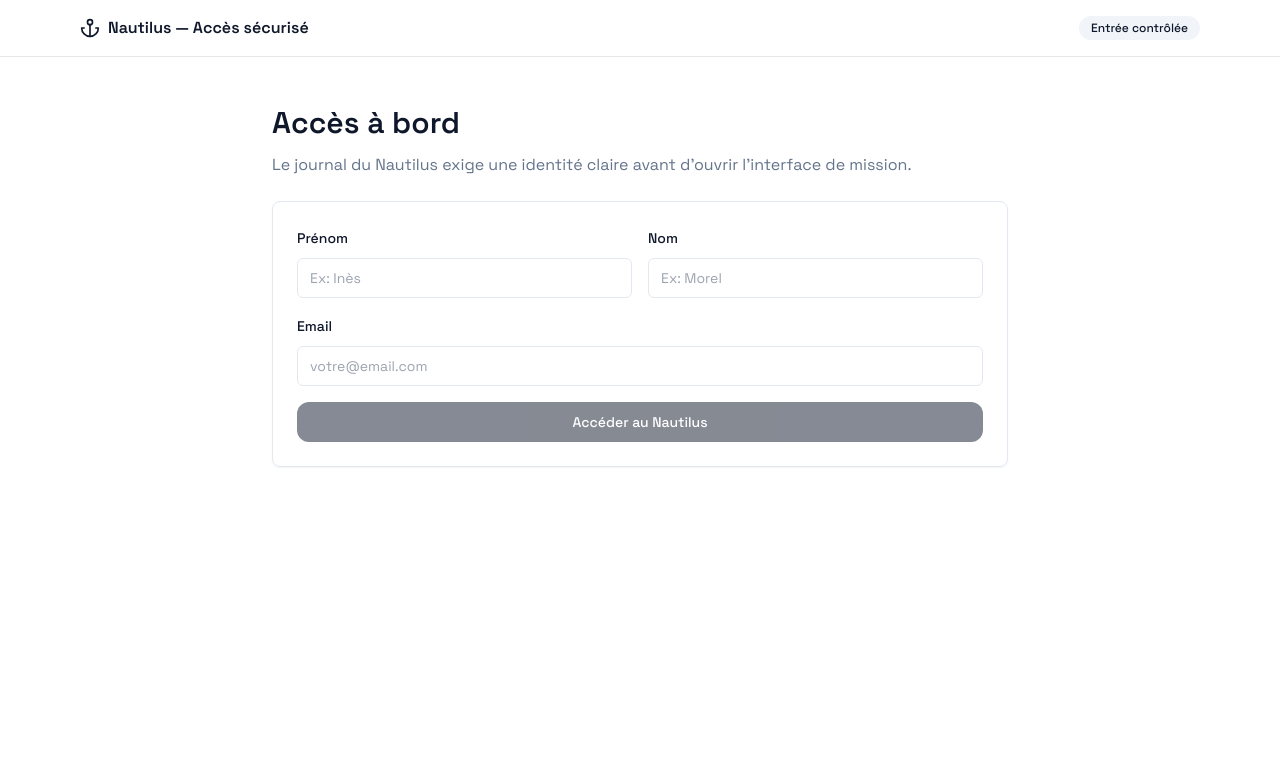
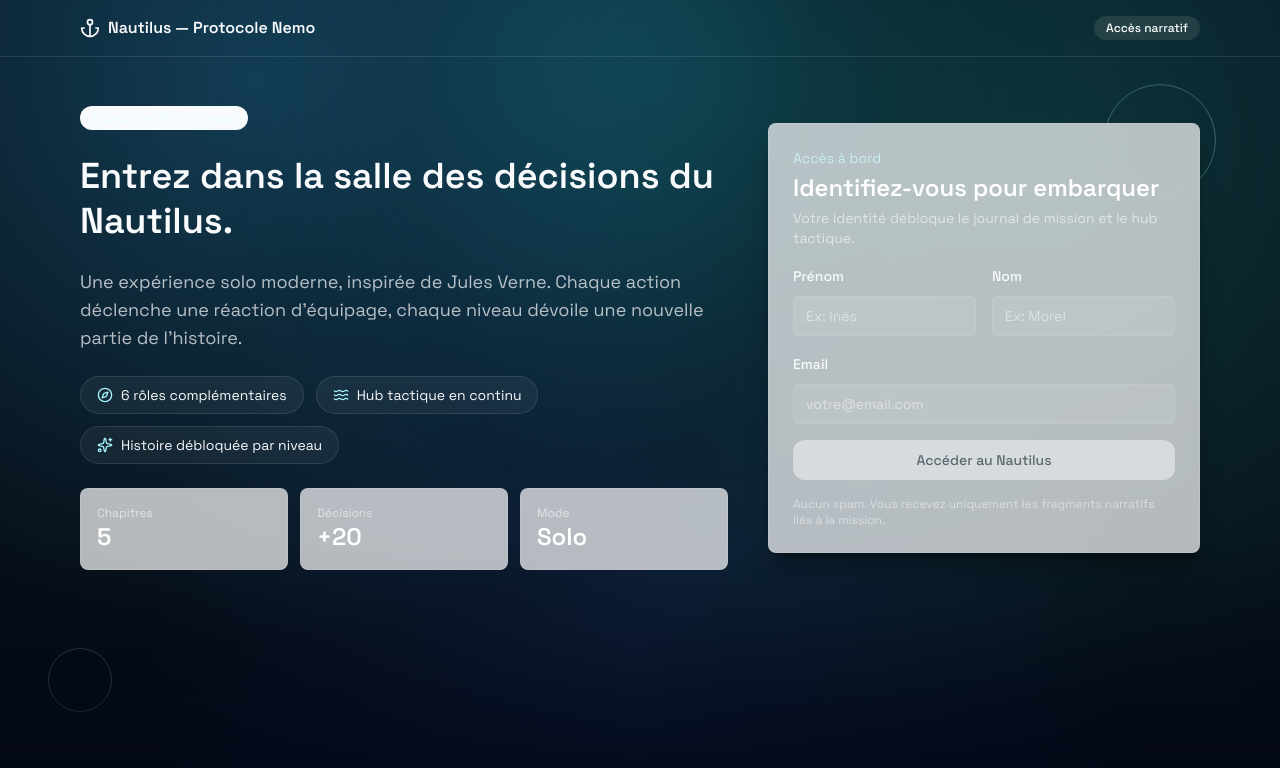
Before and after one commit to Gard0n/Nautilus, a React (Vite) app: page / in a window 1280 px wide. Shown: the top 768 px of the page. Built offline with nearby package versions, Linux system fonts and the light colour scheme.

Commit message:
Ocean landing access gate

```diff
--- a/src/CapitaineNemoGame.jsx
+++ b/src/CapitaineNemoGame.jsx
@@ -356,14 +356,18 @@ const getInitialUnlocked = () =>
 function RoleCard({ role, active, onSelect }) {
   const Icon = role.icon;
   return (
-    <Card className={`rounded-xl border ${active ? "border-foreground" : "border-border"}`}>
+    <Card
+      className={`rounded-xl border ${
+        active ? "border-cyan-200/60" : "border-white/10"
+      } bg-white/5 text-white`}
+    >
       <CardContent className="p-4 space-y-2">
         <div className="flex items-center gap-2">
           <Icon className="h-4 w-4" />
           <span className="font-medium">{role.name}</span>
         </div>
-        <p className="text-sm text-muted-foreground">{role.tagline}</p>
-        <Badge variant="secondary" className="rounded-full">
+        <p className="text-sm text-white/70">{role.tagline}</p>
+        <Badge variant="secondary" className="rounded-full bg-white/10 text-white">
           {role.perk}
         </Badge>
         <Button onClick={() => onSelect(role)} className="w-full rounded-xl">
@@ -398,32 +402,92 @@ function AccessGate({ onSubmit }) {
     email.includes(".");
 
   return (
-    <div className="min-h-screen bg-background">
-      <div className="border-b">
+    <div className="min-h-screen ocean-skin ocean-bg text-foreground relative overflow-hidden">
+      <div className="pointer-events-none absolute inset-0">
+        <div className="absolute -top-32 left-1/2 h-96 w-96 -translate-x-1/2 rounded-full bg-cyan-400/20 blur-[120px]" />
+        <div className="absolute top-24 right-16 h-28 w-28 rounded-full border border-cyan-200/30 float-slow" />
+        <div className="absolute bottom-20 left-12 h-16 w-16 rounded-full border border-teal-200/30 float-slower" />
+        <div className="absolute inset-x-0 bottom-0 h-64 bg-gradient-to-t from-slate-950/80 to-transparent" />
+      </div>
+
+      <div className="relative">
+        <div className="border-b border-white/10">
           <div className="mx-auto max-w-6xl flex items-center justify-between px-4 py-4">
             <div className="flex items-center gap-2">
               <Anchor className="h-5 w-5" />
-            <span className="font-semibold">Nautilus — Accès sécurisé</span>
+              <span className="font-semibold">Nautilus — Protocole Nemo</span>
             </div>
-          <Badge variant="secondary" className="rounded-full">
-            Entrée contrôlée
+            <Badge variant="secondary" className="rounded-full bg-white/10 text-white">
+              Accès narratif
             </Badge>
           </div>
         </div>
 
-      <section className="mx-auto max-w-3xl px-4 py-12 space-y-6">
-        <div className="space-y-3">
-          <h1 className="text-3xl font-semibold">
-            Accès à bord
+        <section className="mx-auto max-w-6xl px-4 py-12">
+          <div className="grid gap-10 lg:grid-cols-[1.2fr,0.8fr] items-center">
+            <div className="space-y-6">
+              <Badge className="rounded-full bg-cyan-200/20 text-cyan-50">
+                Expédition 20 000 lieues
+              </Badge>
+              <h1 className="text-4xl font-semibold leading-tight">
+                Entrez dans la salle des décisions du Nautilus.
               </h1>
-          <p className="text-muted-foreground">
-            Le journal du Nautilus exige une identité claire avant d'ouvrir
-            l'interface de mission.
+              <p className="text-lg text-white/70">
+                Une expérience solo moderne, inspirée de Jules Verne. Chaque
+                action déclenche une réaction d'équipage, chaque niveau dévoile
+                une nouvelle partie de l'histoire.
+              </p>
+
+              <div className="flex flex-wrap gap-3">
+                <div className="flex items-center gap-2 rounded-full border border-white/10 bg-white/5 px-4 py-2 text-sm">
+                  <Compass className="h-4 w-4 text-cyan-200" />
+                  6 rôles complémentaires
+                </div>
+                <div className="flex items-center gap-2 rounded-full border border-white/10 bg-white/5 px-4 py-2 text-sm">
+                  <Waves className="h-4 w-4 text-cyan-200" />
+                  Hub tactique en continu
+                </div>
+                <div className="flex items-center gap-2 rounded-full border border-white/10 bg-white/5 px-4 py-2 text-sm">
+                  <Sparkles className="h-4 w-4 text-cyan-200" />
+                  Histoire débloquée par niveau
+                </div>
+              </div>
+
+              <div className="grid gap-3 sm:grid-cols-3">
+                <Card className="rounded-2xl border-white/10 bg-white/5 text-white">
+                  <CardContent className="p-4">
+                    <p className="text-xs text-white/60">Chapitres</p>
+                    <p className="text-2xl font-semibold">5</p>
+                  </CardContent>
+                </Card>
+                <Card className="rounded-2xl border-white/10 bg-white/5 text-white">
+                  <CardContent className="p-4">
+                    <p className="text-xs text-white/60">Décisions</p>
+                    <p className="text-2xl font-semibold">+20</p>
+                  </CardContent>
+                </Card>
+                <Card className="rounded-2xl border-white/10 bg-white/5 text-white">
+                  <CardContent className="p-4">
+                    <p className="text-xs text-white/60">Mode</p>
+                    <p className="text-2xl font-semibold">Solo</p>
+                  </CardContent>
+                </Card>
+              </div>
+            </div>
+
+            <Card className="rounded-3xl border-white/10 bg-white/10 text-white shadow-xl shadow-black/30 backdrop-blur">
+              <CardContent className="p-6 space-y-4">
+                <div className="space-y-1">
+                  <p className="text-sm text-cyan-100/80">Accès à bord</p>
+                  <h2 className="text-2xl font-semibold">
+                    Identifiez-vous pour embarquer
+                  </h2>
+                  <p className="text-sm text-white/60">
+                    Votre identité débloque le journal de mission et le hub
+                    tactique.
                   </p>
                 </div>
 
-        <Card className="rounded-2xl">
-          <CardContent className="p-6 space-y-4">
                 <div className="grid gap-4 md:grid-cols-2">
                   <div className="space-y-2">
                     <Label htmlFor="firstName">Prénom</Label>
@@ -432,6 +496,7 @@ function AccessGate({ onSubmit }) {
                       value={firstName}
                       onChange={(event) => setFirstName(event.target.value)}
                       placeholder="Ex: Inès"
+                      className="bg-white/10 text-white placeholder:text-white/50 border-white/10"
                     />
                   </div>
                   <div className="space-y-2">
@@ -441,6 +506,7 @@ function AccessGate({ onSubmit }) {
                       value={lastName}
                       onChange={(event) => setLastName(event.target.value)}
                       placeholder="Ex: Morel"
+                      className="bg-white/10 text-white placeholder:text-white/50 border-white/10"
                     />
                   </div>
                 </div>
@@ -452,6 +518,7 @@ function AccessGate({ onSubmit }) {
                     value={email}
                     onChange={(event) => setEmail(event.target.value)}
                     placeholder="votre@email.com"
+                    className="bg-white/10 text-white placeholder:text-white/50 border-white/10"
                   />
                 </div>
 
@@ -462,34 +529,41 @@ function AccessGate({ onSubmit }) {
                 >
                   Accéder au Nautilus
                 </Button>
+
+                <p className="text-xs text-white/50">
+                  Aucun spam. Vous recevez uniquement les fragments narratifs
+                  liés à la mission.
+                </p>
               </CardContent>
             </Card>
+          </div>
         </section>
+      </div>
     </div>
   );
 }
 
 function RoleSelection({ user, onSelect }) {
   return (
-    <div className="min-h-screen bg-background">
-      <div className="border-b">
+    <div className="min-h-screen ocean-skin ocean-bg text-foreground">
+      <div className="border-b border-white/10">
         <div className="mx-auto max-w-6xl flex items-center justify-between px-4 py-4">
           <div className="flex items-center gap-2">
             <Anchor className="h-5 w-5" />
             <span className="font-semibold">Nautilus — Sélection du poste</span>
           </div>
-          <div className="text-sm text-muted-foreground">
+          <div className="text-sm text-white/60">
             {user.firstName} {user.lastName} • {user.email}
           </div>
         </div>
       </div>
 
-      <section className="mx-auto max-w-6xl px-4 py-10 space-y-6">
+      <section className="mx-auto max-w-6xl px-4 py-10 space-y-6 relative">
         <div className="space-y-3">
           <h1 className="text-3xl font-semibold">
             Choisissez un rôle et pilotez la mission du Nautilus
           </h1>
-          <p className="text-muted-foreground">
+          <p className="text-white/70">
             Un hub immersif où chaque action crée des conséquences. Chaque
             niveau débloque un fragment d'histoire.
           </p>
--- a/src/index.css
+++ b/src/index.css
@@ -10,6 +10,43 @@
   --muted: 210 40% 96.1%;
   --muted-foreground: 215.4 16.3% 46.9%;
   --border: 214.3 31.8% 91.4%;
+}
+
+.ocean-skin {
+  --background: 210 60% 8%;
+  --foreground: 210 40% 98%;
+  --muted: 210 38% 18%;
+  --muted-foreground: 210 20% 75%;
+  --border: 210 35% 25%;
+}
+
+.ocean-bg {
+  background-color: hsl(var(--background));
+  background-image:
+    radial-gradient(circle at 20% 10%, rgba(56, 189, 248, 0.25), transparent 45%),
+    radial-gradient(circle at 80% 20%, rgba(45, 212, 191, 0.18), transparent 50%),
+    radial-gradient(circle at 50% 80%, rgba(59, 130, 246, 0.15), transparent 55%),
+    linear-gradient(180deg, rgba(7, 19, 30, 0.9), rgba(6, 12, 20, 0.95));
+}
+
+@keyframes float {
+  0% {
+    transform: translateY(0px);
+  }
+  50% {
+    transform: translateY(-12px);
+  }
+  100% {
+    transform: translateY(0px);
+  }
+}
+
+.float-slow {
+  animation: float 12s ease-in-out infinite;
+}
+
+.float-slower {
+  animation: float 18s ease-in-out infinite;
 }
 
 * {
```
Lines whose indentation alone changed are shown as unchanged.
